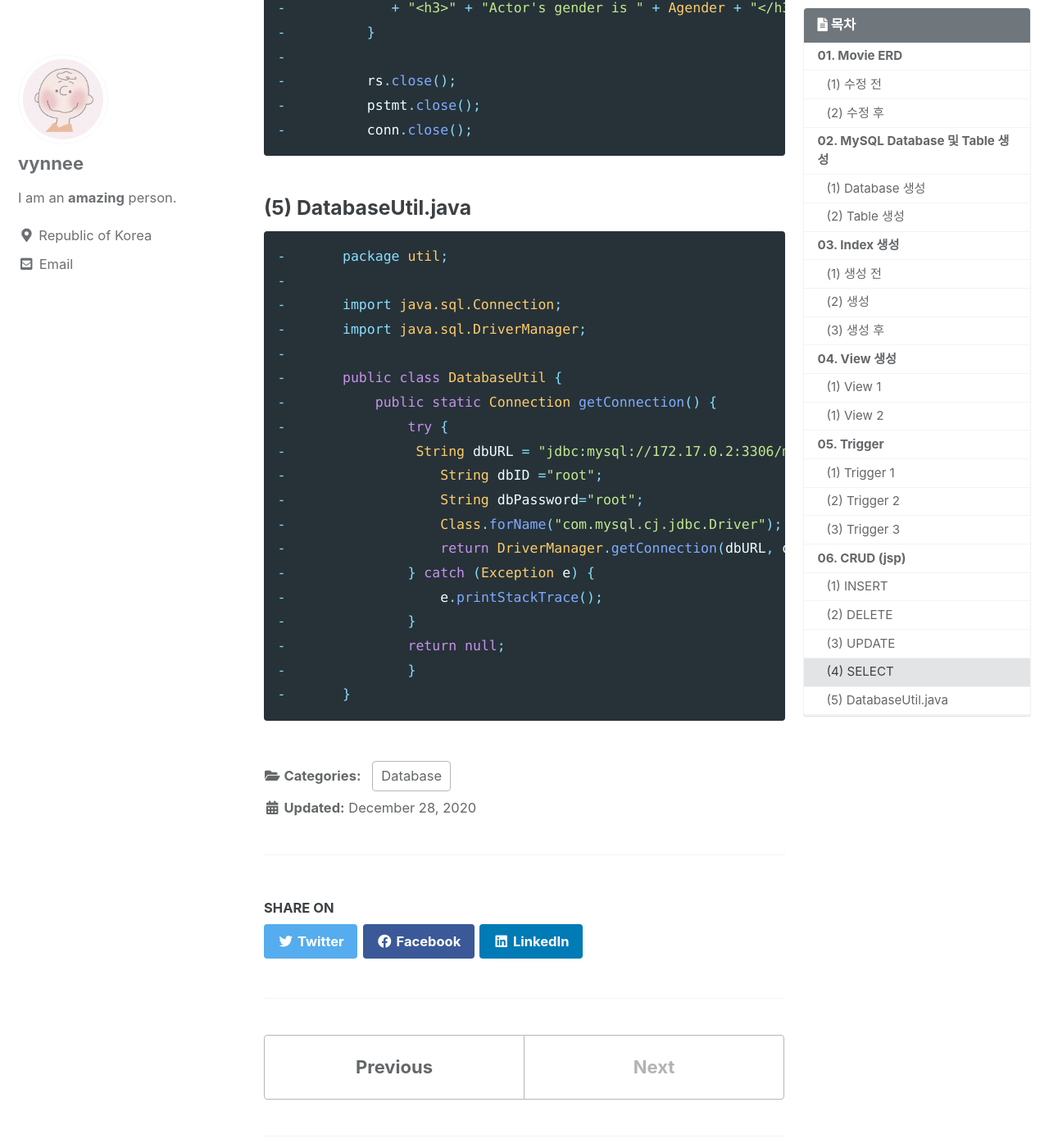
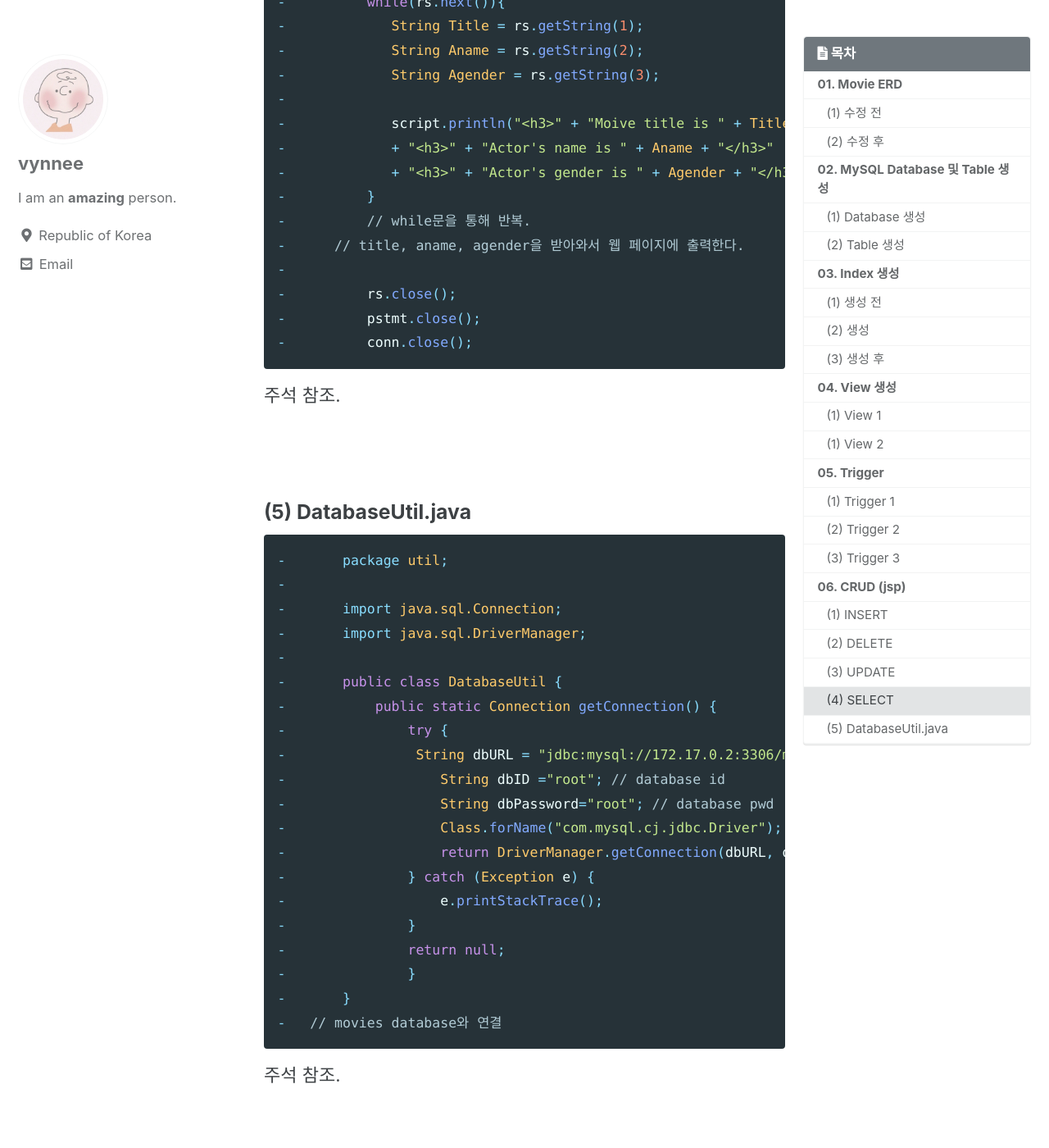
Before and after one commit to vynnee/vynnee.github.io, a Jekyll site: the page built from _posts/2020-12/eclipse/2020-12-28-db1.md, in a window 1280 px wide and 1400 px high, scrolled down 17812 px. Shown: the whole window at 82% size. Built offline with Jekyll 4.4.1, drawn with Linux system fonts in a browser that asks for light colours; cached includes are drawn as plain includes; comment, search, counter and statistics services are not loaded; some of the changed text lies outside the part shown.

Commit message:
Update 2020-12-28-db1.md

````diff
--- a/_posts/2020-12/eclipse/2020-12-28-db1.md
+++ b/_posts/2020-12/eclipse/2020-12-28-db1.md
@@ -502,6 +502,7 @@
 -	   Connection conn=null;
 -	   PreparedStatement pstmt=null;
 -	   String sql = "UPDATE Actor SET Aname = ? WHERE AID = ?";
+-      // Actor 테이블에서 입력받은 AID가 있다면 해당 AID의 Aname 을 갱신하는 sql문 작성
 -
 -	   conn=DatabaseUtil.getConnection();
 -
@@ -510,18 +511,23 @@
 -
 -	   pstmt.setString(1, aname);
 -	   pstmt.setInt(2, aid);
+-      // aname과 aid를 각각 넘겨줌
 -
 -	   pstmt.executeUpdate();
 -
 -	   pstmt.close();
 -	   conn.close();
 ```
+주석 참조.
+
+<br>
 
 ### (4) SELECT
 ```java
 -	   request.setCharacterEncoding("EUC-KR");
 -
 -	   String sql="select title, aname, agender from V1";
+-      // SELECT 하는 sql문 작성(view를
 -	   Connection conn=null;
 -	   PreparedStatement pstmt=null;
 -	   ResultSet rs=null;
@@ -541,11 +547,16 @@
 -	      + "<h3>" + "Actor's name is " + Aname + "</h3>"
 -	      + "<h3>" + "Actor's gender is " + Agender + "</h3>");
 -	   }
+-	   // while문을 통해 반복.
+-      // title, aname, agender을 받아와서 웹 페이지에 출력한다.
 -
 -	   rs.close();
 -	   pstmt.close();
 -	   conn.close();
 ```
+주석 참조.
+
+<br>
 
 ### (5) DatabaseUtil.java
 ```java
@@ -557,9 +568,9 @@
 -	public class DatabaseUtil {
 -	    public static Connection getConnection() {
 -	        try {
--	         String dbURL = "jdbc:mysql://172.17.0.2:3306/movies";
--	            String dbID ="root";
--	            String dbPassword="root";
+-	         String dbURL = "jdbc:mysql://172.17.0.2:3306/movies"; // movies database 접근
+-	            String dbID ="root"; // database id
+-	            String dbPassword="root"; // database pwd
 -	            Class.forName("com.mysql.cj.jdbc.Driver");
 -	            return DriverManager.getConnection(dbURL, dbID, dbPassword);
 -	        } catch (Exception e) {
@@ -568,4 +579,8 @@
 -	        return null;
 -	        }
 -	}
+-   // movies database와 연결
 ```
+주석 참조.
+
+<br>
````
